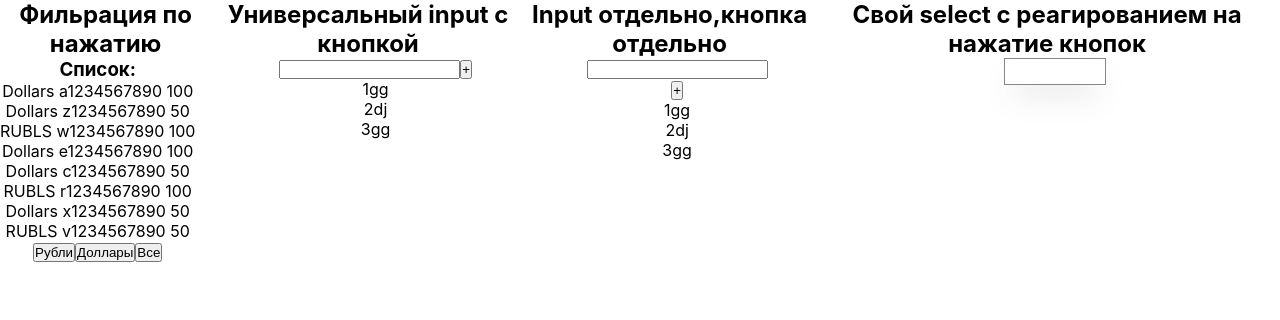
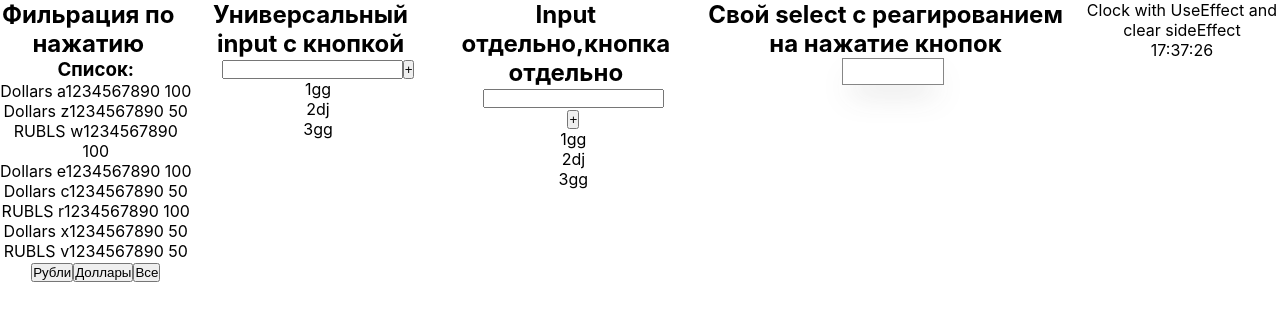
Before and after one commit to GorelovaP/SmallComponents, a React (Create React App) app: page / in a window 1280 px wide. Shown: the top 320 px of the page. Built offline with nearby package versions, Linux system fonts and the light colour scheme.

Commit message:
Clock with UseEffect and clear sideEffect

```diff
--- a/src/App.tsx
+++ b/src/App.tsx
@@ -1,11 +1,11 @@
-import React, {useMemo, useState} from 'react';
+import React, { useState} from 'react';
 import './App.css';
 import {Filtr} from "./components/filtering/Filtr";
 import {UnInput} from "./components/universalInput/UnInput";
 import {Input} from "./components/inputWithOutButton/Input";
 import {UniversalButton} from "./components/inputWithOutButton/UniversalButton";
 import {ItemType, Select} from "./components/selectComponent/Select";
-import {PrimerComponent} from "./components/reduser/reduser";
+import {Clock} from "./components/clock/Clock";
 
 
 type BanknotsType = 'Dollars' | 'RUBLS'
@@ -120,6 +120,10 @@ function App() {
                 <h2>Свой select c реагированием на нажатие кнопок</h2>
                 <SelectMemo SelectedElementValue={titleForSelect} onChange={setTitleForSelect} items={massObj}/>
             </div>
+            <div>
+                Clock with UseEffect and clear sideEffect
+                <Clock/>
+            </div>
         </div>
 
     );
--- /dev/null
+++ b/src/components/clock/Clock.tsx
@@ -0,0 +1,30 @@
+import React, {useEffect, useState} from "react";
+
+
+type ClockPropsType = {}
+export const Clock = (props: ClockPropsType) => {
+
+    const [date, setDate] = useState(new Date());
+
+    useEffect(() => {
+        const udInterval1 = setInterval(() => {
+            setDate(new Date())
+        }, 1000)
+        return () => {
+            clearInterval(udInterval1)
+        } // при размонтировке произойдет удаление сайд эффекта от setInterval
+    }, [])//запускаем 1 раз, т к пустой массив зависимостей
+
+    const getRightFormat = (string: string) => string.length === 1 ? "0" + string : string
+
+    let hours = getRightFormat(JSON.stringify(date.getHours()))
+    let minutes = getRightFormat(JSON.stringify(date.getMinutes()))
+    let seconds = getRightFormat(JSON.stringify(date.getSeconds()))
+
+
+    return (
+        <div>
+            {hours + ":" + minutes + ":" + seconds}
+        </div>
+    )
+}
```
